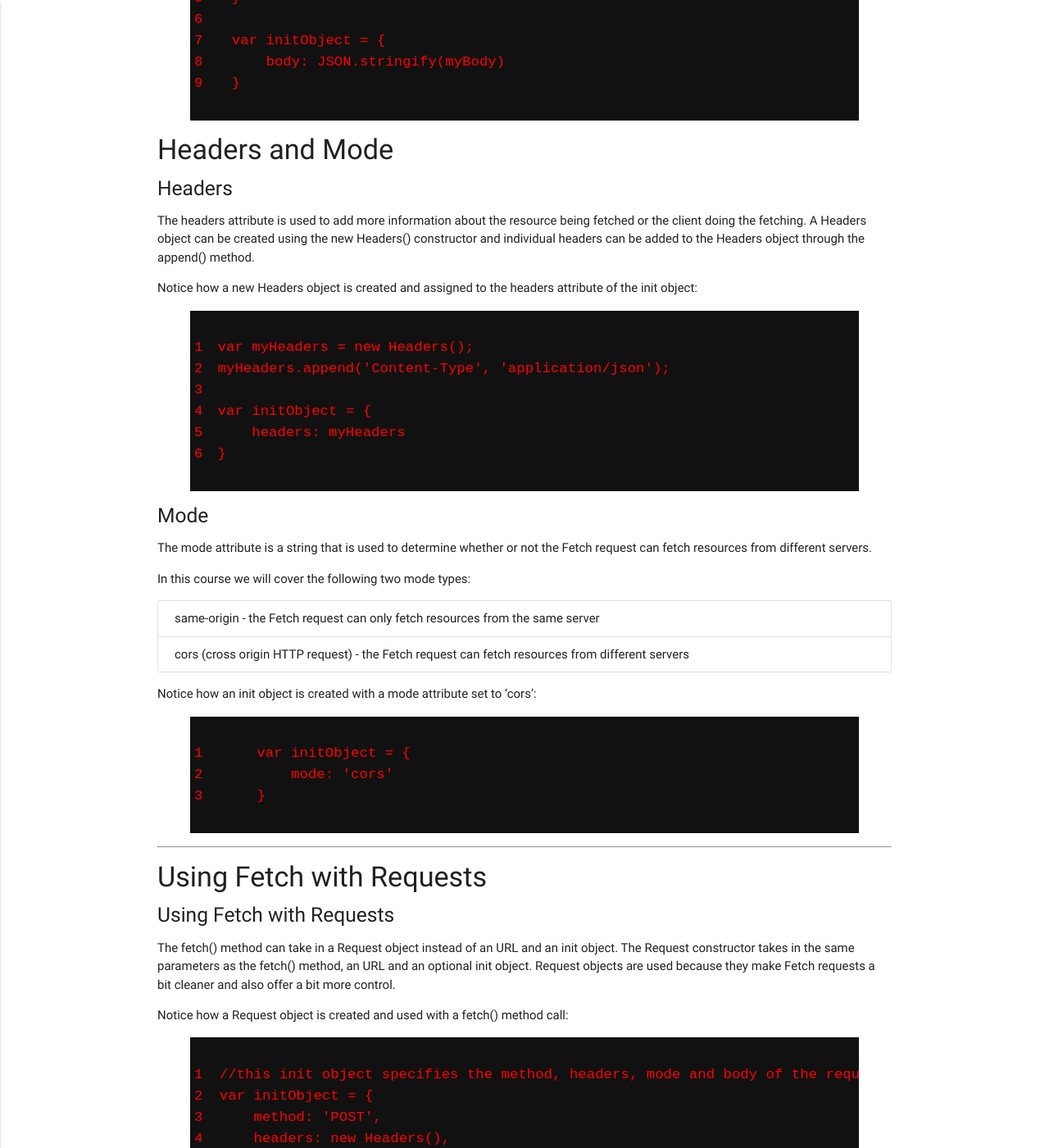
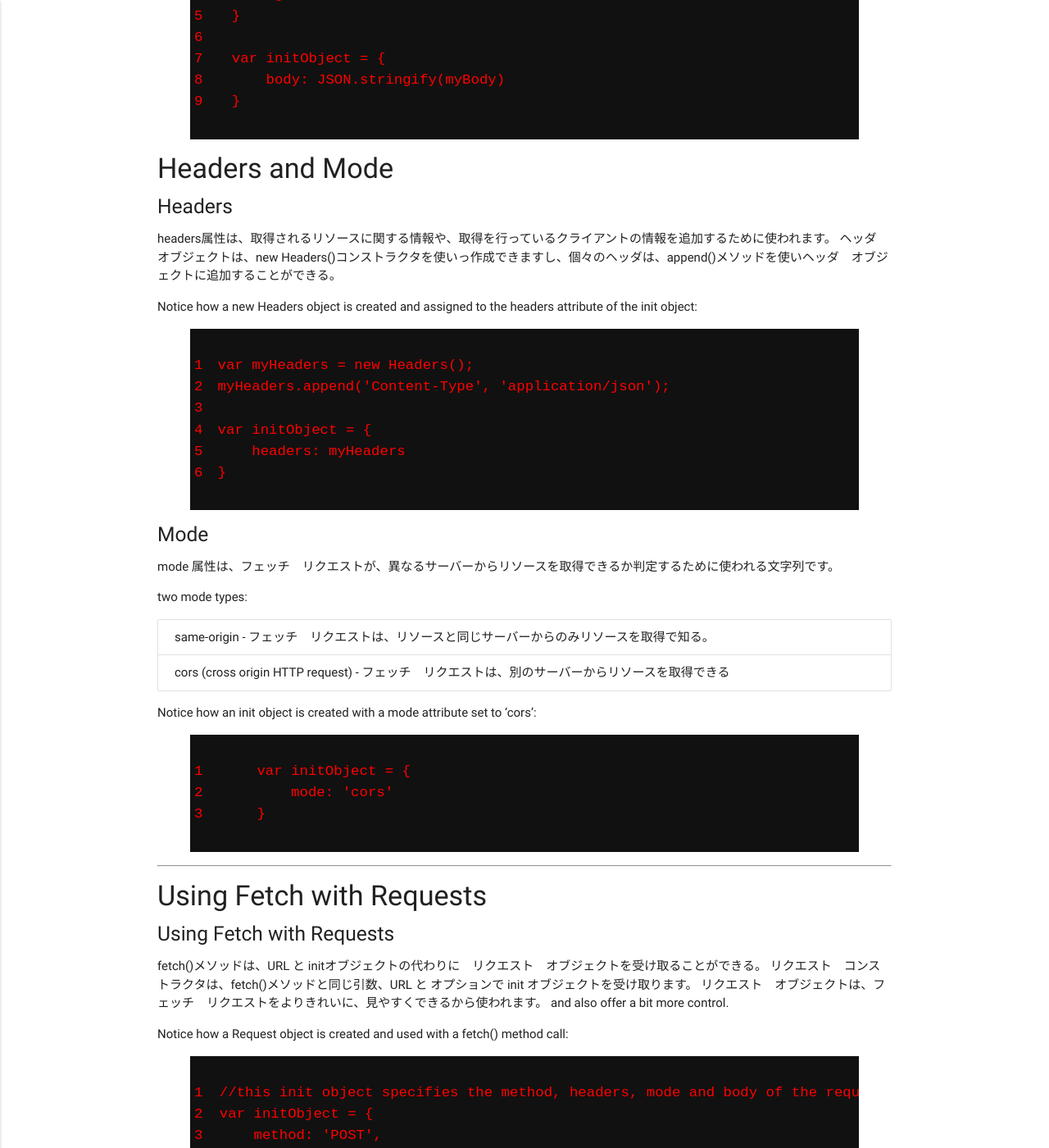
Before and after one commit to koyamatc/myNewSite, a Jekyll site: the page built from _edX/javascript/fetchAPI.md, in a window 1280 px wide and 1400 px high, scrolled down 5008 px. Shown: the whole window at 82% size. Built offline with Jekyll 4.4.1, drawn with Linux system fonts in a browser that asks for light colours; nearby versions of some CDN libraries; comment, search, counter and statistics services are not loaded; some of the changed text lies outside the part shown.

Commit message:
20170721

```diff
--- a/_edX/javascript/fetchAPI.md
+++ b/_edX/javascript/fetchAPI.md
@@ -14,16 +14,18 @@ description:
 
 __What is the Fetch API?__
 
-The Fetch API is an interface that is used to make network requests.
+Fetch API は、ネットワーク　リクエストを作成するインターフェースです。
 
 __Why is the Fetch API important?__
 
-The Fetch API is a much needed improvement over XMLHttpRequest, the old API for making network request. The Fetch API is built into most modern browsers and also returns Promises.
+Fetch API は、ネットワーク　リクエストを作成する古い APIである XMLHttpRequest を、多くの必要な改良をしたものです。
+Fetch API は、ほとんどの最新のブラウザにどうにゅうされていて、プロミスを返します。
 
 #### Basic Fetch Usage
 ##### Basic Fetch Usage
 
 Notice how a fetch() method is used to make a simple network request:
+
 {% highlight javascript linenos %}
 fetch("https://jsonplaceholder.typicode.com/todos/1")
     .then(function(result){
@@ -40,7 +42,8 @@ fetch("https://jsonplaceholder.typicode.com/todos/1")
 
 ##### Fetch(url)
 
-The fetch() method takes in an URL endpoint and is used to make a network request. The fetch() method returns a Promise that contains a Response object.
+fetch()メソッドは、 URLエンドポイントを受け取り、ネットワークリクエストを作成するために使わrます。
+fetch()メソッドは、リスポンス（返答）オブジェクトを持ったプロミスを返します。
 
 Notice how the fetch() method returns a Promise that contains a Response object:
 
@@ -53,19 +56,19 @@ fetch("https://jsonplaceholder.typicode.com/todos/1") //fetch() method used with
 
 ##### Extracting data from a Response object:
 
-A Response object has several methods that are used to extract the fetched data.
+リスポンス　オブジェクトには、いくつかのメソッドがあり、取ってきたデータを抽出するために使われます。
 
 Here are the common extraction methods:
 
 <ul class="collection">
     <li class="collection-item">
-    json() is used to extract a json object
+    json() は、 json オブジェクトを抽出するために使われます。
     </li>
     <li class="collection-item">
-    text() is used to extract a text string
+    text() は、テキスト文字列を抽出するために使われます。
     </li>
     <li class="collection-item">
-    blob() is used to extract a file-like object
+    blob() は、ファイルのようなオブジェクトを抽出するために使われます。
     </li>
 </ul>
 
@@ -83,6 +86,7 @@ fetch("https://jsonplaceholder.typicode.com/todos/1")
 {% endhighlight %}
 
 Notice how the text() method is used to extract a text string:
+
 {% highlight javascript linenos %}
 fetch("https://jsonplaceholder.typicode.com/todos/1")
     .then(function(result){
@@ -99,7 +103,9 @@ fetch("https://jsonplaceholder.typicode.com/todos/1")
 
 __Checking the Response Status__
 
-It is important to check the status of the Response object that is fetched. A status between 200-299 means that the request was somewhat successful while statuses in the 400s or 500s mean that problems have occurred.
+取ってきたリスポンス　オブジェクトのステータスをチェックすることは重要です。
+ステータス：200-299　は、リクエストはまあ成功だったという意味です。
+一方、400代、500代は、問題が起きたという意味です。
 
 Notice how the status of a bad Response object is checked before handling the response:
 
@@ -128,7 +134,8 @@ fetch("https://jsonplaceholder.typicode.com/bad_url/1")
 #### Init Object
 ##### Fetch Init Object
 
-The fetch() method can also take in an optional init object. This object applies custom settings to the Fetch request.
+fetch()メソッドは、オプションで init オブジェクトも受け取れます。
+このオブジェクトは、Fetchリクエストにカスタム設定を適用します。
 
 Notice how the fetch() method is used with an URL endpoint and an init object:
 
@@ -157,7 +164,7 @@ fetch("https://jsonplaceholder.typicode.com/posts",initObject)
 });
 {% endhighlight %}
 
-The following attributes of the init object will be covered in more detail in the next few sections:
+init オブジェクトの属性：
 <ul class="collection">
     <li class="collection-item">
     method
@@ -176,9 +183,9 @@ The following attributes of the init object will be covered in more detail in th
 #### Method and Body Attributes
 ##### Method
 
-The method attribute is a string that is used to specify the HTTP request method type.
+method 属性は、HTTP リクエストのタイプを指定するために使われる文字列です。
 
-Here is a list of some commonly used method types:
+よく使われるタイプのリスト:
 
 <ul class="collection">
     <li class="collection-item">
@@ -208,9 +215,12 @@ var initObject = {
 
 ##### Body
 
-The body attribute is a JSON string used to send data along with a fetch request. If the body value is an object, it is important to stringify the object that is being sent using JSON.stringify() or it will not process correctly. Get and Head HTTP requests can not have bodies.
+body属性は、フェッチ　リクエストとともにデータを送るために使われる JSON文字列です。
+bodyの値がオブジェクトなら、JSON.stringfy()を使って、送られるオブジェクトを文字列化する必要があります、
+さもなければ正しく処理されません。 Get や Head HTTPリクエストには body属性は持てません。
 
 Notice how an init object with a body attribute representing an object can be created:
+
 {% highlight javascript linenos %}
 var myBody = {
     id: 12345,
@@ -226,7 +236,8 @@ var initObject = {
 #### Headers and Mode
 ##### Headers
 
-The headers attribute is used to add more information about the resource being fetched or the client doing the fetching. A Headers object can be created using the new Headers() constructor and individual headers can be added to the Headers object through the append() method.
+headers属性は、取得されるリソースに関する情報や、取得を行っているクライアントの情報を追加するために使われます。
+ヘッダ　オブジェクトは、new Headers()コンストラクタを使いっ作成できますし、個々のヘッダは、append()メソッドを使いヘッダ　オブジェクトに追加することができる。
 
 Notice how a new Headers object is created and assigned to the headers attribute of the init object:
 
@@ -241,15 +252,15 @@ var initObject = {
 
 ##### Mode
 
-The mode attribute is a string that is used to determine whether or not the Fetch request can fetch resources from different servers.
+mode 属性は、フェッチ　リクエストが、異なるサーバーからリソースを取得できるか判定するために使われる文字列です。
 
-In this course we will cover the following two mode types:
+two mode types:
 <ul class="collection">
     <li class="collection-item">
-    same-origin - the Fetch request can only fetch resources from the same server
+    same-origin - フェッチ　リクエストは、リソースと同じサーバーからのみリソースを取得で知る。
     </li>
     <li class="collection-item">
-    cors (cross origin HTTP request) - the Fetch request can fetch resources from different servers
+    cors (cross origin HTTP request) - フェッチ　リクエストは、別のサーバーからリソースを取得できる
     </li>
 </ul>
 
@@ -262,11 +273,13 @@ var initObject = {
 {% endhighlight %}
 
 -----
-
 #### Using Fetch with Requests
 ##### Using Fetch with Requests
 
-The fetch() method can take in a Request object instead of an URL and an init object. The Request constructor takes in the same parameters as the fetch() method, an URL and an optional init object. Request objects are used because they make Fetch requests a bit cleaner and also offer a bit more control.
+fetch()メソッドは、URL と initオブジェクトの代わりに　リクエスト　オブジェクトを受け取ることができる。
+リクエスト　コンストラクタは、fetch()メソッドと同じ引数、URL と オプションで init オブジェクトを受け取ります。
+リクエスト　オブジェクトは、フェッチ　リクエストをよりきれいに、見やすくできるから使われます。
+and also offer a bit more control.
 
 Notice how a Request object is created and used with a fetch() method call:
 
@@ -299,7 +312,7 @@ fetch(request).then(function(result){ //result contains a Response object
 
 __Requests with Bodies(POST, PUT)__
 
-If a Request object is used more than once in a Fetch request that involves bodies (POST, PUT) it will throw an error.
+body(POST,PUT)を含むフェッチリクエストで、リクエスト　オブジェクトが1回より多く使われるとエラーとなります。
 
 Notice how an error is thrown if a Request object is fetched again after being previously used in a POST request:
 
@@ -337,7 +350,7 @@ fetch(request).then(function(result){
 
 __Requests without Bodies (GET, HEAD)__
 
-However, Request objects can be used more than once in Fetch requests that don't involve bodies(Head,Get).
+いかし、リクエスト　オブジェクトは、body(Head,Get)を含まないフェッチ　リクエストでは1回より多く使うことができます。
 
 Notice how a Request object can be reused in multiple GET requests:
 
```
